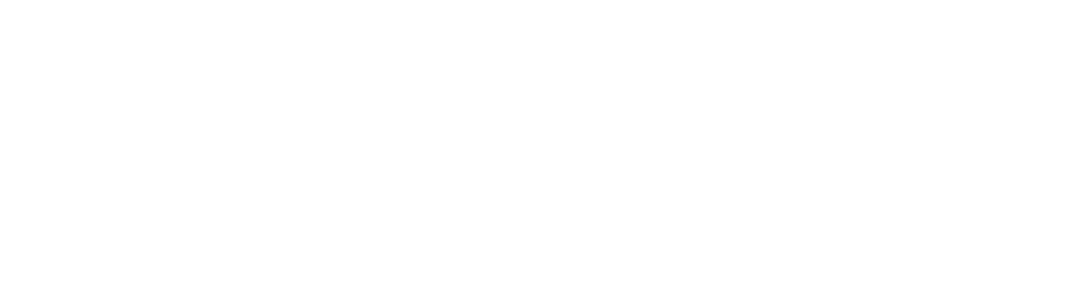
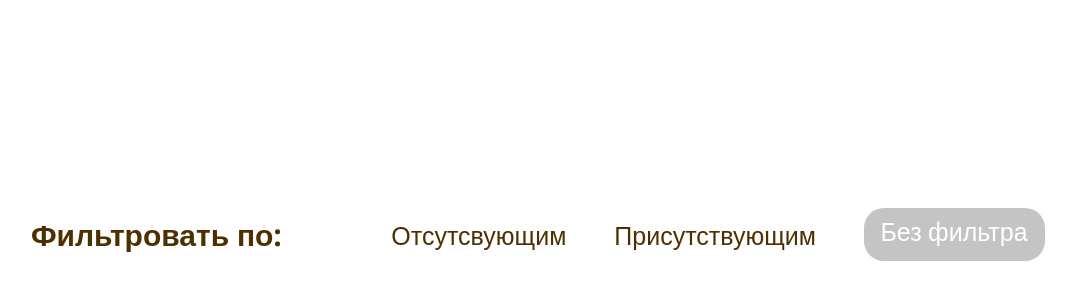
Before and after one commit to integrityaborescenes/agronom-sad, a React (Vite) app: page / in a window 1280 px wide. Shown: the part 1166-1466 px from the top of the page, without its empty margins (19-1095 px from the left). After the commit the page ends 1427 px from the top, so only its background shows below. Built offline with nearby package versions, Linux system fonts and the light colour scheme; data requests are answered from the project's data file.

Commit message:
add footer with sorter and add sorter by absent , present, reset sorting

```diff
--- a/db.json
+++ b/db.json
@@ -1,5 +1,6 @@
 {
   "visitors": [
+
     {
       "id": "1",
       "fullName": "Иванов Иван Иванович",
--- a/src/App.tsx
+++ b/src/App.tsx
@@ -5,6 +5,7 @@
 import { useDispatch } from "react-redux";
 import type {AppDispatch} from "./store/store.ts";
 import {setVisitors} from "./store/slices/visitorSlice.ts";
+import Footer from "./components/Footer/Footer.tsx";
 
 function App() {
 
@@ -20,6 +21,7 @@
     <>
         <Header />
         <Spreadsheet />
+        <Footer />
     </>
   )
 }
--- /dev/null
+++ b/src/components/Footer/Footer.module.css
@@ -0,0 +1,61 @@
+.footer {
+  max-width: 1014px;
+  width: 100%;
+  height: 53px;
+  display: flex;
+  flex-direction: row;
+  align-items: center;
+  justify-content: space-between;
+  margin-left: 50px;
+}
+.footer h2 {
+  margin: 0;
+  color: var(--color-brown);
+  font-family: var(--first-family);
+  font-size: 30px;
+  font-style: normal;
+  font-weight: 700;
+  line-height: normal;
+}
+.footer .filter {
+  display: flex;
+  flex-direction: row;
+  gap: 48px;
+  align-items: center;
+}
+.footer .filter button {
+  padding: 0;
+  background: none;
+  border: none;
+  outline: none;
+  cursor: pointer;
+}
+.footer .filter p {
+  color: var(--color-brown);
+  font-family: var(--first-family);
+  font-size: 25px;
+  font-style: normal;
+  font-weight: 400;
+  line-height: normal;
+}
+.footer .filter .withoutFilters {
+  width: 181px;
+  height: 53px;
+  border-radius: 20px;
+  background-color: #C4C4C4;
+  text-align: start;
+  cursor: pointer;
+}
+.footer .filter .withoutFilters p {
+  text-align: center;
+  height: 34px;
+  margin: 6px 15px 13px 14px;
+  color: var(--color-white);
+  font-family: var(--first-family);
+  font-size: 25px;
+  font-style: normal;
+  font-weight: 400;
+  line-height: normal;
+}
+
+/*# sourceMappingURL=Footer.module.css.map */
--- /dev/null
+++ b/src/components/Footer/Footer.module.scss
@@ -0,0 +1,67 @@
+.footer {
+  max-width: 1014px;
+  width: 100%;
+  height: 53px;
+  display: flex;
+  flex-direction: row;
+  align-items: center;
+  justify-content: space-between;
+  margin-left: 50px;
+
+  h2 {
+    margin: 0;
+    color: var(--color-brown);
+    font-family: var(--first-family);
+    font-size: 30px;
+    font-style: normal;
+    font-weight: 700;
+    line-height: normal;
+  }
+
+  .filter {
+    display: flex;
+    flex-direction: row;
+    gap: 48px;
+    align-items: center;
+
+    button {
+      padding: 0;
+      background: none;
+      border: none;
+      outline: none;
+      cursor: pointer;
+    }
+
+    p {
+      color: var(--color-brown);
+      font-family: var(--first-family);
+      font-size: 25px;
+      font-style: normal;
+      font-weight: 400;
+      line-height: normal;
+    }
+
+    .withoutFilters {
+      width: 181px;
+      height: 53px;
+      border-radius: 20px;
+      background-color: #C4C4C4;
+      text-align: start;
+      cursor: pointer;
+
+      p {
+        text-align: center;
+        height: 34px;
+        margin: 6px 15px 13px 14px;
+        color: var(--color-white);
+        font-family: var(--first-family);
+        font-size: 25px;
+        font-style: normal;
+        font-weight: 400;
+        line-height: normal;
+
+      }
+
+    }
+  }
+}
--- /dev/null
+++ b/src/components/Footer/Footer.tsx
@@ -0,0 +1,28 @@
+
+import styles from './Footer.module.scss'
+import type {AppDispatch} from "../../store/store.ts";
+import { sortByPresent, sortByAbsent, resetSorting} from "../../store/slices/sortedSlice.ts";
+import {useDispatch} from "react-redux";
+const Footer = () => {
+
+    const dispatch = useDispatch<AppDispatch>();
+
+    return (
+        <div className={styles.footer}>
+            <h2>Фильтровать по:</h2>
+            <div className={styles.filter}>
+                <button onClick={()=> dispatch(sortByAbsent())}>
+                    <p>Отсутсвующим</p>
+                </button>
+                <button onClick={()=> dispatch(sortByPresent())}>
+                    <p>Присутствующим</p>
+                </button>
+                <button className={styles.withoutFilters} onClick={()=> dispatch(resetSorting())}>
+                    <p>Без фильтра</p>
+                </button>
+            </div>
+        </div>
+    )
+}
+
+export default Footer
--- a/src/components/Spreadsheet/Spreadsheet.module.css
+++ b/src/components/Spreadsheet/Spreadsheet.module.css
@@ -1,7 +1,7 @@
 .spreadSheets {
   max-width: 1948px;
   width: 100%;
-  height: 100%;
+  height: 1226px;
   display: flex;
   flex-direction: column;
   margin: 34px auto 0 auto;
--- a/src/components/Spreadsheet/Spreadsheet.module.scss
+++ b/src/components/Spreadsheet/Spreadsheet.module.scss
@@ -1,7 +1,7 @@
 .spreadSheets {
   max-width: 1948px;
   width: 100%;
-  height: 100%;
+  height: 1226px;
   display: flex;
   flex-direction: column;
   margin: 34px auto 0 auto;
--- a/src/components/Spreadsheet/Spreadsheet.tsx
+++ b/src/components/Spreadsheet/Spreadsheet.tsx
@@ -1,24 +1,11 @@
 import styles from './Spreadsheet.module.scss'
-import {useEffect, useState} from "react";
+import {useSelector} from "react-redux";
+import type {RootState} from "../../store/store.ts";
 
 const Spreadsheet = () => {
 
-    type Visitors = {
-        id: number,
-        fullName: string,
-        company: string,
-        group: string,
-        present: boolean,
-    }
-
-    const [visitorsInfo, setVisitorsInfo] = useState<Visitors[]>([])
-
-    useEffect(() => {
-        fetch('http://localhost:3000/visitors')
-            .then((response) => response.json())
-            .then((data) => setVisitorsInfo(data))
-    }, []);
-
+    const visitorInfo = useSelector((state: RootState) => state.visitors.visitors);
+    const sortedBy = useSelector((state: RootState) => state.sortedBy.sortedBy);
     return (
         <table className={styles.spreadSheets}>
             <thead>
@@ -32,7 +19,8 @@
             <tr className={styles.underLine}></tr>
             </thead>
             <tbody>
-            {visitorsInfo.map((info) => (
+            {sortedBy === 'none' &&
+                visitorInfo.map((info) => (
                 <tr key={info.id}>
                     <td className={styles.firstCol}>{info.id}</td>
                     <td className={styles.secondCol}>{info.fullName}</td>
@@ -43,6 +31,30 @@
                     </td>
                 </tr>
             ))}
+            {sortedBy === 'present' &&
+                [...visitorInfo].sort((a,b) => Number(b.present) - Number(a.present)).map((info) => (
+                    <tr key={info.id}>
+                        <td className={styles.firstCol}>{info.id}</td>
+                        <td className={styles.secondCol}>{info.fullName}</td>
+                        <td className={styles.thirdCol}>{info.company}</td>
+                        <td className={styles.fourthCol}>{info.group}</td>
+                        <td className={styles.fifthCol}>
+                            <div className={`${styles.present} ${info.present ? styles.green : styles.red}`}></div>
+                        </td>
+                    </tr>
+                ))}
+            {sortedBy === 'absent' &&
+                [...visitorInfo].sort((a,b) => Number(a.present) - Number(b.present)).map((info) => (
+                    <tr key={info.id}>
+                        <td className={styles.firstCol}>{info.id}</td>
+                        <td className={styles.secondCol}>{info.fullName}</td>
+                        <td className={styles.thirdCol}>{info.company}</td>
+                        <td className={styles.fourthCol}>{info.group}</td>
+                        <td className={styles.fifthCol}>
+                            <div className={`${styles.present} ${info.present ? styles.green : styles.red}`}></div>
+                        </td>
+                    </tr>
+                ))}
             </tbody>
         </table>
     )
--- /dev/null
+++ b/src/store/slices/sortedSlice.ts
@@ -0,0 +1,28 @@
+import {createSlice} from "@reduxjs/toolkit";
+
+type sortedSlice = {
+    sortedBy: string
+}
+
+const initialState : sortedSlice = {
+    sortedBy: 'none',
+};
+
+export const sortedSlice = createSlice({
+    name: 'sortedVisitors',
+    initialState,
+    reducers: {
+        sortByPresent: (state) => {
+            state.sortedBy = 'present'
+        },
+        sortByAbsent: (state) => {
+            state.sortedBy = 'absent'
+        },
+        resetSorting: (state) => {
+            state.sortedBy = 'none'
+        },
+    }
+})
+
+export const { sortByPresent, sortByAbsent, resetSorting } = sortedSlice.actions;
+export default sortedSlice.reducer;
--- a/src/store/store.ts
+++ b/src/store/store.ts
@@ -1,9 +1,11 @@
 import { configureStore } from "@reduxjs/toolkit";
 import VisitorSlice from "./slices/visitorSlice.ts";
+import SortedSlice from "./slices/sortedSlice.ts";
 
 export const store = configureStore({
     reducer: {
         visitors: VisitorSlice,
+        sortedBy: SortedSlice,
     }
 })
 
--- a/src/styles/index.css
+++ b/src/styles/index.css
@@ -4,7 +4,5 @@
 
 body {
     background-color: var(--color-white);
-    max-width: 2048px;
-    width: 100%;
-    height: 1536px;
+    overflow: hidden;
 }
```
Also changed, not shown: 1 other file (tests, documents, lock files or other folders).
